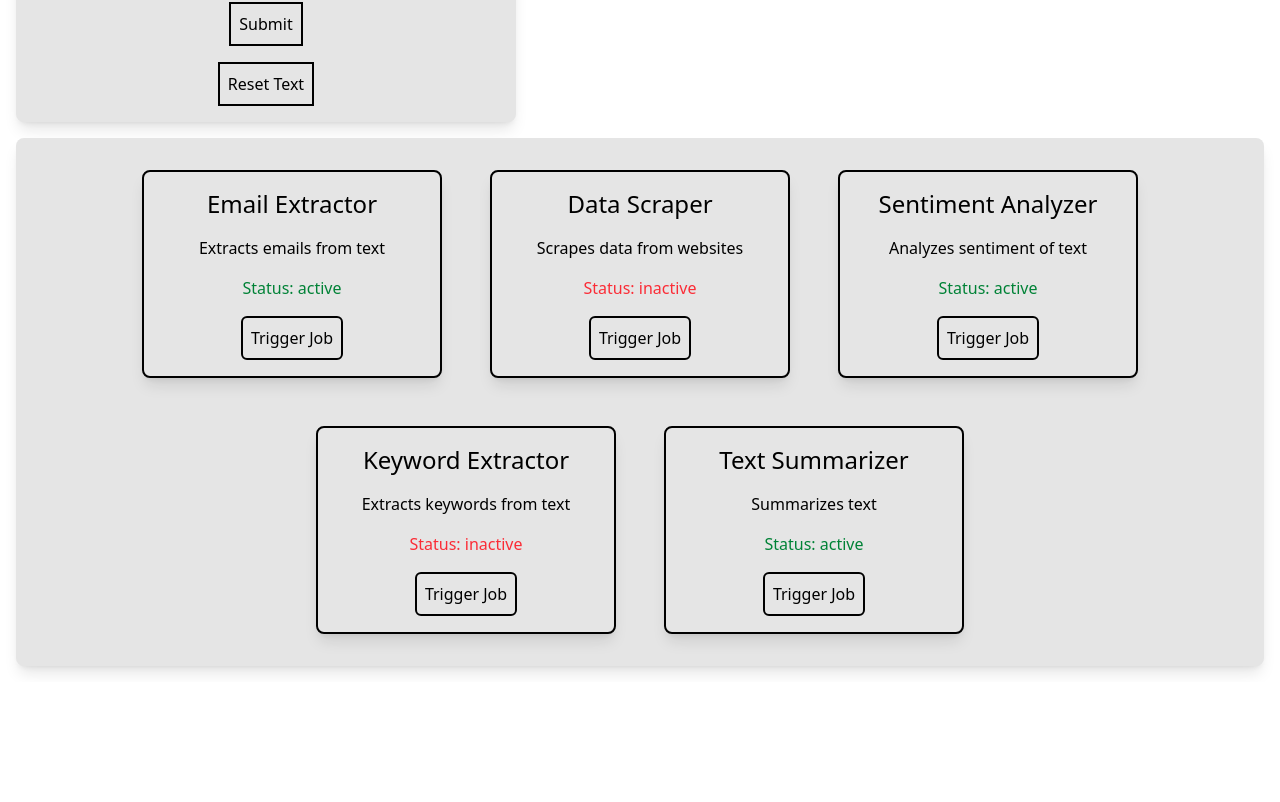
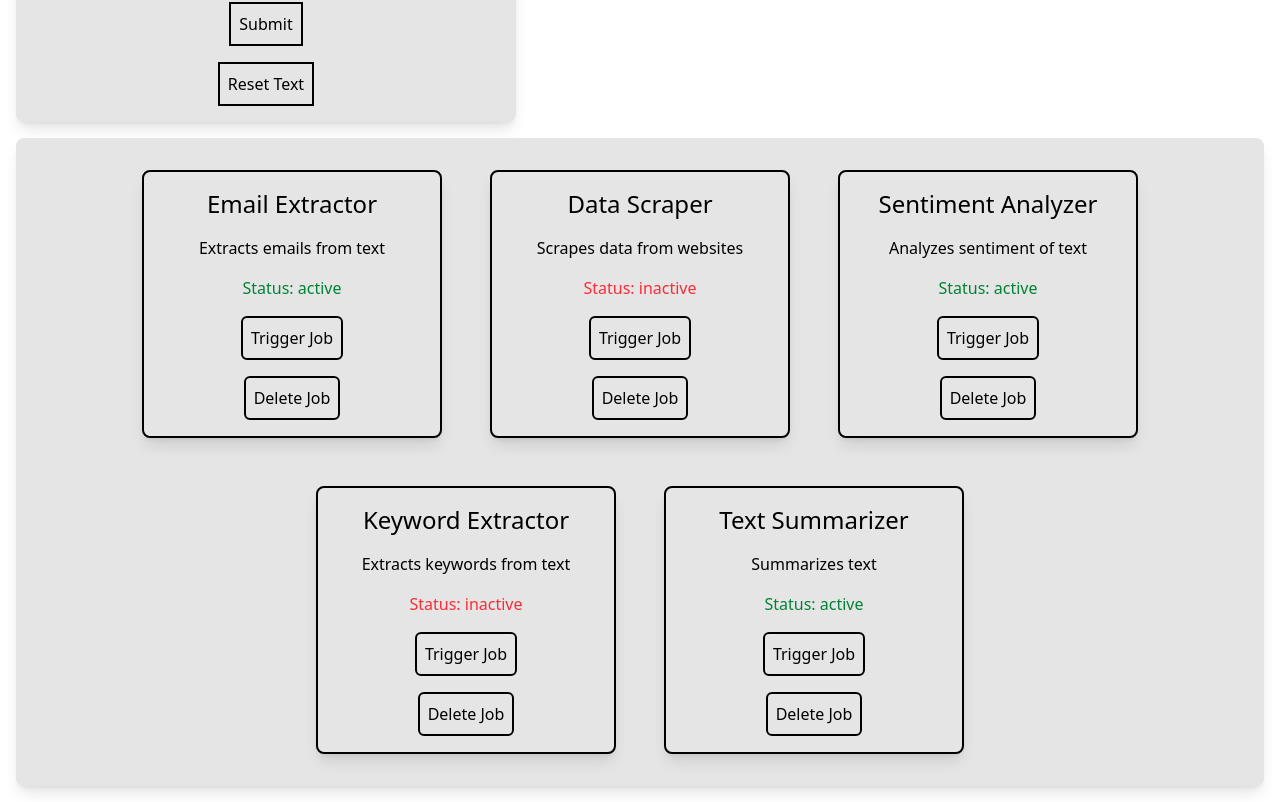
Before and after one commit to Ben-Cor/ITOnlineReact, a React (Vite) app: page / in a window 1280 px wide. Shown: the part 1160-1962 px from the top of the page. Before the commit the page ends 1842 px from the top, so only its background shows below. Built offline with nearby package versions, Linux system fonts and the light colour scheme.

Commit message:
delete bot function added to BotListManager

```diff
--- a/src/components/BotListManager.jsx
+++ b/src/components/BotListManager.jsx
@@ -24,6 +24,15 @@ function BotListManager() {
         );
     }
 
+
+    // bots is an array of objects
+    // .filter(bot => bot.id !== id) creates a new array that excludes the bot whose id matches the id passed to the function.
+    //setBotsValue is a state-updating function (like useState's setter) that replaces the old bots array with the newly filtered array.
+    function handleDeleteJob(id) {
+        console.log(`${id} -  deleted`);
+        setBots(bots.filter(bot => bot.id !== id));
+    }
+
     const textColour = (status) => {
         return status === "active" ? "text-green-700" : "text-red-500";
     }
@@ -38,6 +47,7 @@ function BotListManager() {
                             <p>{bot.description}</p>
                             <p className={textColour(bot.status)}>Status: {bot.status}</p>
                             <button className="p-2 border-2 rounded-md" onClick={() => handleTriggerJob(bot.id)}>Trigger Job</button>
+                            <button className="p-2 border-2 rounded-md" onClick={() => handleDeleteJob(bot.id)}>Delete Job</button>
                         </li>
                     )
                 })}
```
